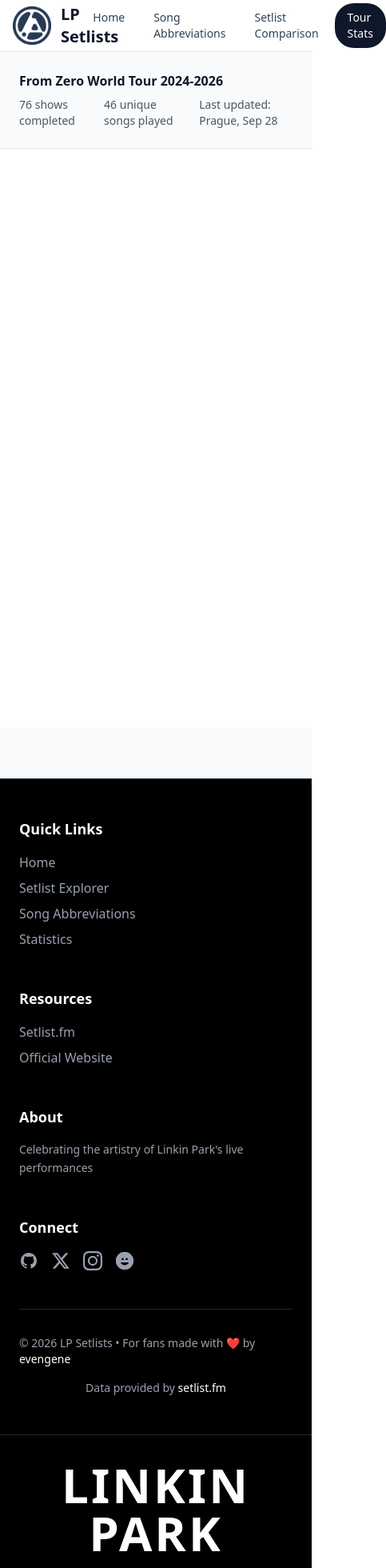
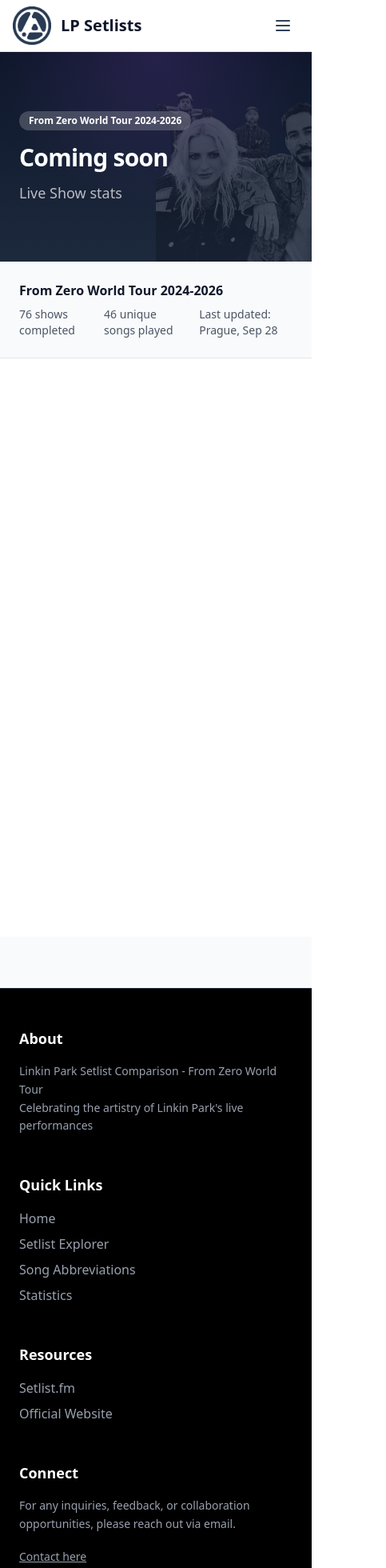
Before and after one commit to evengene/lp-setlist-comparison, a React (Vite) app: page /stats in a window 390 px wide. Shown: the top 1960 px of the page at 80% size, 483 px wide, since content can reach past the window. Built offline with nearby package versions, Linux system fonts and the light colour scheme.

Commit message:
revamp: add mobile navigation menu, improve footer structure, and enhance UX with polished interactions

```diff
--- a/src/components/Footer.tsx
+++ b/src/components/Footer.tsx
@@ -4,6 +4,17 @@
       {/* Main Footer Content */}
       <div className="max-w-7xl mx-auto px-6 py-12">
         <div className="grid grid-cols-1 md:grid-cols-4 gap-12 mb-12">
+
+          {/* About */}
+          <div>
+            <h3 className="text-lg font-semibold mb-4">About</h3>
+            <p className="text-gray-400 text-sm leading-relaxed">
+              Linkin Park Setlist Comparison - From Zero World Tour
+              <br/>
+              Celebrating the artistry of Linkin Park's live performances
+            </p>
+          </div>
+
           {/* Quick Links */}
           <div>
             <h3 className="text-lg font-semibold mb-4">Quick Links</h3>
@@ -58,19 +69,20 @@
             </ul>
           </div>
 
-          {/* About */}
-          <div>
-            <h3 className="text-lg font-semibold mb-4">About</h3>
-            <p className="text-gray-400 text-sm leading-relaxed">
-              Celebrating the artistry of Linkin Park's live performances
-            </p>
-          </div>
-
           {/* Connect */}
           <div>
             <h3 className="text-lg font-semibold mb-4">Connect</h3>
+            <p className="text-gray-400 text-sm leading-relaxed mb-4">
+              For any inquiries, feedback, or collaboration opportunities, please reach out via email.
+            </p>
+            <a
+              href="mailto:evengene@gmail.com"
+              className="text-gray-400 hover:text-white transition-colors text-sm inline-block mb-6"
+            >
+              <u>Contact here</u>
+            </a>
+
             <div className="flex gap-4">
-
 
               <a
                 href="https://github.com/evengene"
@@ -130,7 +142,8 @@
         {/* Bottom Bar */}
         <div className="pt-8 border-t border-gray-800 flex flex-col md:flex-row justify-between items-center gap-4">
           <div className="text-gray-400 text-sm">
-            © 2026 LP Setlists • For fans made with ❤️ by{" "}
+
+            ©2025-{new Date().getFullYear()}{" "} LP Setlists • For fans made with ❤️ by{" "}
             <a
               href="https://github.com/evengene"
               target="_blank"
@@ -155,7 +168,7 @@
       </div>
 
       {/* Large Brand Text (Optional - like ANYSOUND) */}
-      <div className="bg-black border-t border-gray-800 py-8 overflow-hidden">
+      <div className="bg-black  border-gray-800 py-8 overflow-hidden">
         <div className="text-center">
           <h2 className="text-6xl md:text-9xl font-bold tracking-wider text-white">
             LINKIN PARK
--- a/src/components/Navigation.tsx
+++ b/src/components/Navigation.tsx
@@ -1,7 +1,9 @@
+import React from 'react';
 import { Link, useLocation } from 'react-router-dom';
 
 export const Navigation = () => {
   const location = useLocation();
+  const [mobileOpen, setMobileOpen] = React.useState(false);
 
   const navItems = [
     { path: '/', label: 'Home' },
@@ -10,8 +12,47 @@
     { path: '/stats', label: 'Tour Stats' },
   ];
 
+  const quickLinks = [
+    { href: 'https://www.linkinpark.com/', label: 'Official Site' },
+    { href: 'https://www.setlist.fm/', label: 'Setlist.fm' },
+  ];
+
+  const socials = [
+    { href: 'https://www.youtube.com/@linkinpark', label: 'YouTube' },
+    { href: 'https://www.instagram.com/linkinpark/', label: 'Instagram' },
+    { href: 'https://x.com/linkinpark', label: 'X' },
+  ];
+
+  // Close the mobile menu when route changes (e.g., back/forward navigation)
+  React.useEffect(() => {
+    setMobileOpen(false);
+  }, [location.pathname]);
+
+  // Prevent background scroll while the menu is open (mobile UX polish)
+  React.useEffect(() => {
+    if (!mobileOpen) return;
+
+    const prevOverflow = document.body.style.overflow;
+    document.body.style.overflow = 'hidden';
+    return () => {
+      document.body.style.overflow = prevOverflow;
+    };
+  }, [mobileOpen]);
+
+  // Close on Escape
+  React.useEffect(() => {
+    if (!mobileOpen) return;
+
+    const onKeyDown = (e: KeyboardEvent) => {
+      if (e.key === 'Escape') setMobileOpen(false);
+    };
+
+    window.addEventListener('keydown', onKeyDown);
+    return () => window.removeEventListener('keydown', onKeyDown);
+  }, [mobileOpen]);
+
   return (
-    <nav className="border-b border-gray-200 bg-white">
+    <nav className="border-b border-gray-200 bg-white relative">
       <div className="max-w-7xl mx-auto px-4 sm:px-6 lg:px-8">
         <div className="flex items-center justify-between h-16">
           <Link to="/" className="flex items-center space-x-2 text-xl font-semibold text-slate-900">
@@ -19,8 +60,8 @@
             <span>LP Setlists</span>
           </Link>
 
-          {/* Nav Links */}
-          <div className="flex space-x-1">
+          {/* Desktop Nav Links */}
+          <div className="hidden md:flex space-x-1">
             {navItems.map((item) => (
               <Link
                 key={item.path}
@@ -35,6 +76,120 @@
               </Link>
             ))}
           </div>
+
+          {/* Mobile menu button */}
+          <button
+            type="button"
+            className="md:hidden inline-flex items-center justify-center rounded-lg p-2 text-slate-700 hover:bg-gray-100 focus:outline-none focus:ring-2 focus:ring-slate-900"
+            aria-controls="mobile-menu"
+            aria-expanded={mobileOpen}
+            onClick={() => setMobileOpen((v) => !v)}
+          >
+            <span className="sr-only">Open main menu</span>
+            {mobileOpen ? (
+              // X icon
+              <svg className="h-6 w-6" viewBox="0 0 24 24" fill="none" aria-hidden="true">
+                <path
+                  d="M6 6l12 12M18 6L6 18"
+                  stroke="currentColor"
+                  strokeWidth="2"
+                  strokeLinecap="round"
+                />
+              </svg>
+            ) : (
+              // Hamburger icon
+              <svg className="h-6 w-6" viewBox="0 0 24 24" fill="none" aria-hidden="true">
+                <path
+                  d="M4 6h16M4 12h16M4 18h16"
+                  stroke="currentColor"
+                  strokeWidth="2"
+                  strokeLinecap="round"
+                />
+              </svg>
+            )}
+          </button>
+        </div>
+      </div>
+
+      {/* Backdrop overlay (full-screen below header, tap outside to close) */}
+      <div
+        className={[
+          'md:hidden fixed left-0 right-0 top-16 bottom-0 z-40 bg-black/40 transition-opacity duration-200',
+          mobileOpen ? 'opacity-100 pointer-events-auto' : 'opacity-0 pointer-events-none',
+        ].join(' ')}
+        aria-hidden="true"
+        onClick={() => setMobileOpen(false)}
+      />
+
+      {/* Mobile menu panel (full width + full height below header) */}
+      <div
+        id="mobile-menu"
+        className={[
+          'md:hidden fixed left-0 right-0 top-16 bottom-0 z-50 bg-white',
+          'origin-top transition-[transform,opacity] duration-200 ease-out',
+          mobileOpen ? 'opacity-100 scale-y-100' : 'opacity-0 scale-y-95 pointer-events-none',
+        ].join(' ')}
+      >
+        <div className="h-full px-4 sm:px-6 py-4 flex flex-col">
+          {/* Top: primary nav */}
+          <div className="flex flex-col gap-2">
+            {navItems.map((item) => {
+              const active = location.pathname === item.path;
+
+              return (
+                <Link
+                  key={item.path}
+                  to={item.path}
+                  onClick={() => setMobileOpen(false)}
+                  className={`px-4 py-3 rounded-xl text-sm font-medium transition-colors ${
+                    active ? 'bg-slate-900 text-white' : 'text-slate-700 hover:bg-gray-100'
+                  }`}
+                >
+                  {item.label}
+                </Link>
+              );
+            })}
+          </div>
+
+          {/* Spacer pushes extras to the bottom */}
+          <div className="flex-1" />
+
+          {/* Bottom: quick links + socials */}
+          <div className="pt-4 border-t border-gray-200">
+            <div className="text-xs font-semibold tracking-wide text-slate-500 mb-2">Quick links</div>
+            <div className="flex flex-col gap-2">
+              {quickLinks.map((l) => (
+                <a
+                  key={l.href}
+                  href={l.href}
+                  target="_blank"
+                  rel="noreferrer"
+                  className="px-4 py-3 rounded-xl text-sm font-medium text-slate-700 hover:bg-gray-100"
+                >
+                  {l.label}
+                </a>
+              ))}
+            </div>
+
+            <div className="text-xs font-semibold tracking-wide text-slate-500 mt-5 mb-2">Social</div>
+            <div className="flex gap-2">
+              {socials.map((s) => (
+                <a
+                  key={s.href}
+                  href={s.href}
+                  target="_blank"
+                  rel="noreferrer"
+                  className="flex-1 px-4 py-3 rounded-xl text-sm font-medium text-slate-700 hover:bg-gray-100 text-center"
+                >
+                  {s.label}
+                </a>
+              ))}
+            </div>
+
+            <div className="mt-4 text-xs text-slate-400 px-1">
+              Tip: press <span className="font-medium text-slate-500">Esc</span> to close.
+            </div>
+          </div>
         </div>
       </div>
     </nav>
--- a/src/pages/StatsPage.tsx
+++ b/src/pages/StatsPage.tsx
@@ -1,4 +1,5 @@
 import { getTourData } from "../services/tourDataService.ts";
+import HeaderWrapper from "../components/HeaderWrapper.tsx";
 
 export const StatsPage = () => {
 
@@ -21,6 +22,13 @@
   ).size;
 
   return (
+<>
+      <HeaderWrapper
+        badge={"From Zero World Tour 2024-2026"}
+        title={"Coming soon"}
+        subtitle={"Live Show stats"}
+        />
+
 
     <div className="min-h-screen bg-white">
       {/* Tour Stats */}
@@ -37,6 +45,6 @@
         </div>
       </div>
     </div>
-
+</>
   );
 }
```
